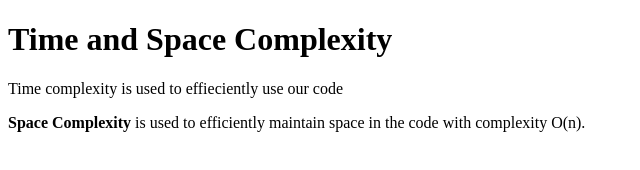
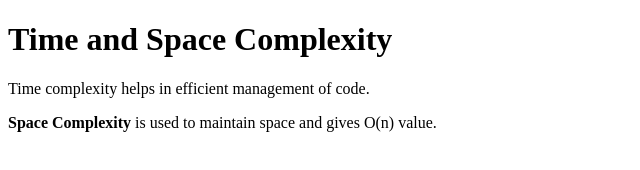
Before and after one commit to acciojob/time-and-space-complexity-Harshal39, a website: page main.html in a window 1280 px wide. Shown: the whole page, without its empty margins (0-640 px from the left). Drawn offline with Linux system fonts and the light colour scheme.

Commit message:
created a submission

```diff
--- a/main.html
+++ b/main.html
@@ -9,8 +9,8 @@
 <body>
 	<!-- the entire body must be written by student -->
 	<h1>Time and Space Complexity</h1>
-	<p>Time complexity is used to effieciently use our code</p>
-	<p><b>Space Complexity</b> is used to efficiently maintain space in the code with complexity O(n).</p>
+	<p>Time complexity helps in efficient management of code.</p>
+	<p><b>Space Complexity</b> is used to maintain space and gives O(n) value.</p>
     <script type="text/javascript" src="./script.js">
 </script>
 
```
